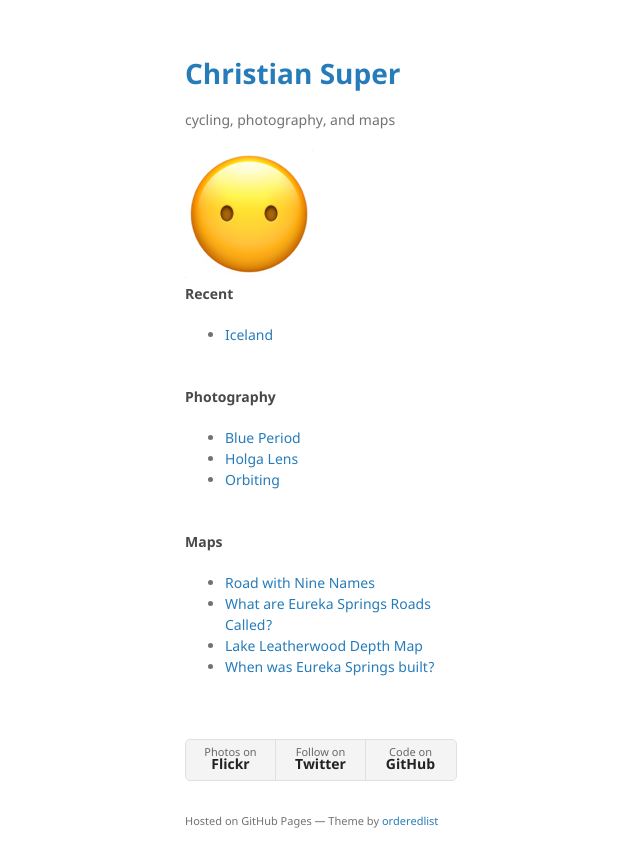
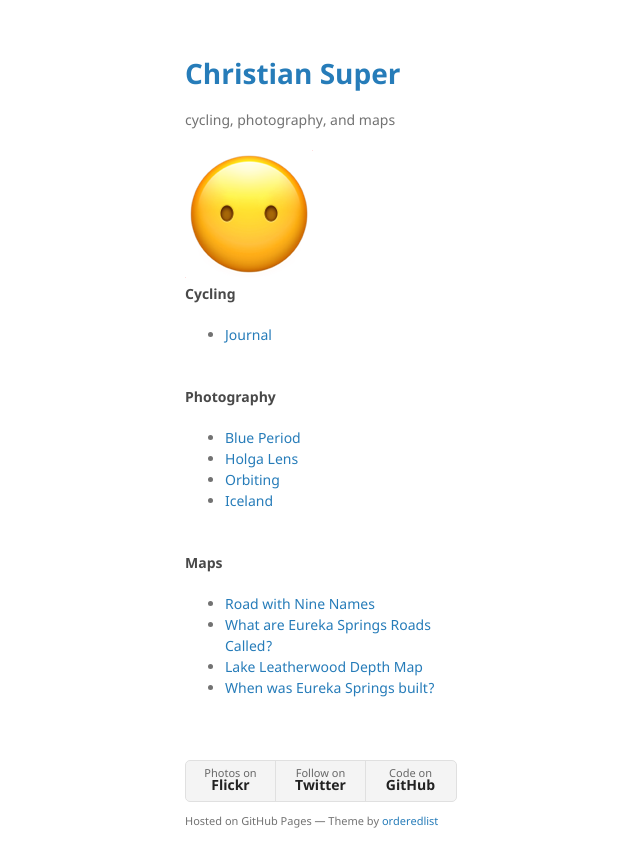
Before and after one commit to csuper/csuper.github.io, a Jekyll site: the page built from index.md, in a window 1280 px wide. Shown: the top 867 px of the page, without its empty margins (25-665 px from the left). Built offline with Jekyll 4.4.1, drawn with Linux system fonts in a browser that asks for light colours.

Commit message:
adding vsco link

```diff
--- a/_layouts/default.html
+++ b/_layouts/default.html
@@ -31,9 +31,9 @@
         <p class="view"><a href="{{ site.github.owner_url }}">View My GitHub Profile</a></p>
         {% endif %}
 -->
-        <h4>Recent</h4>
+        <h4>Cycling</h4>
         <ul>
-          <li><a href="./iceland">Iceland</a></li>
+          <li><a href="https://vsco.co/mexicanbeerandsoda/">Journal</a></li>
         </ul>
         <br />
         <h4>Photography</h4>
```
Also changed, not shown: other parts of _layouts/default.html (+1 -0 lines).
